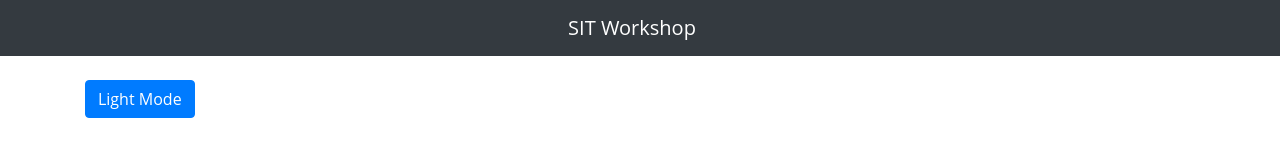
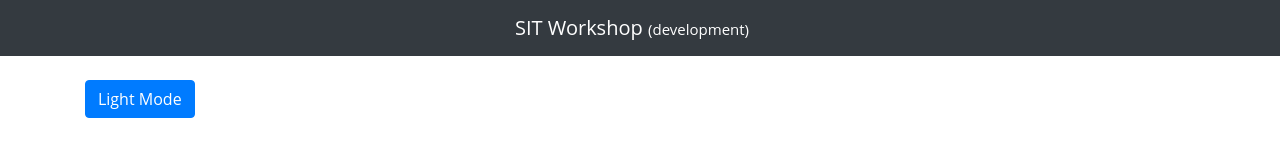
Before and after one commit to praveenscience/sit-react-nov-29, a React (Vite) app: page / in a window 1280 px wide. Shown: the top 160 px of the page. Built offline with nearby package versions, Linux system fonts and the light colour scheme.

Commit message:
Added the Env Variables to tell dev or prod mode.

```diff
--- a/src/components/App.jsx
+++ b/src/components/App.jsx
@@ -17,7 +17,7 @@ const App = () => {
 
   return (
     <main>
-      <Header dark={darkMode} className="justify-content-center">SIT Workshop</Header>
+      <Header dark={darkMode} className="justify-content-center">SIT Workshop <small>({import.meta.env.MODE})</small></Header>
       <ContainerRow>
         <div className="col-12 my-4">
           <button className="btn btn-primary" onClick={handleMode}>{darkMode ? 'Light' : 'Dark'} Mode</button>
--- /dev/null
+++ b/src/styles/components/Bootstrap/Header.scss
@@ -0,0 +1,5 @@
+.Header {
+  small {
+    font-size: 0.75em;
+  }
+}
--- a/src/styles/index.scss
+++ b/src/styles/index.scss
@@ -1,3 +1,4 @@
 body {
   font-family: 'Open Sans';
+  @import "components/Bootstrap/Header";
 }
```
